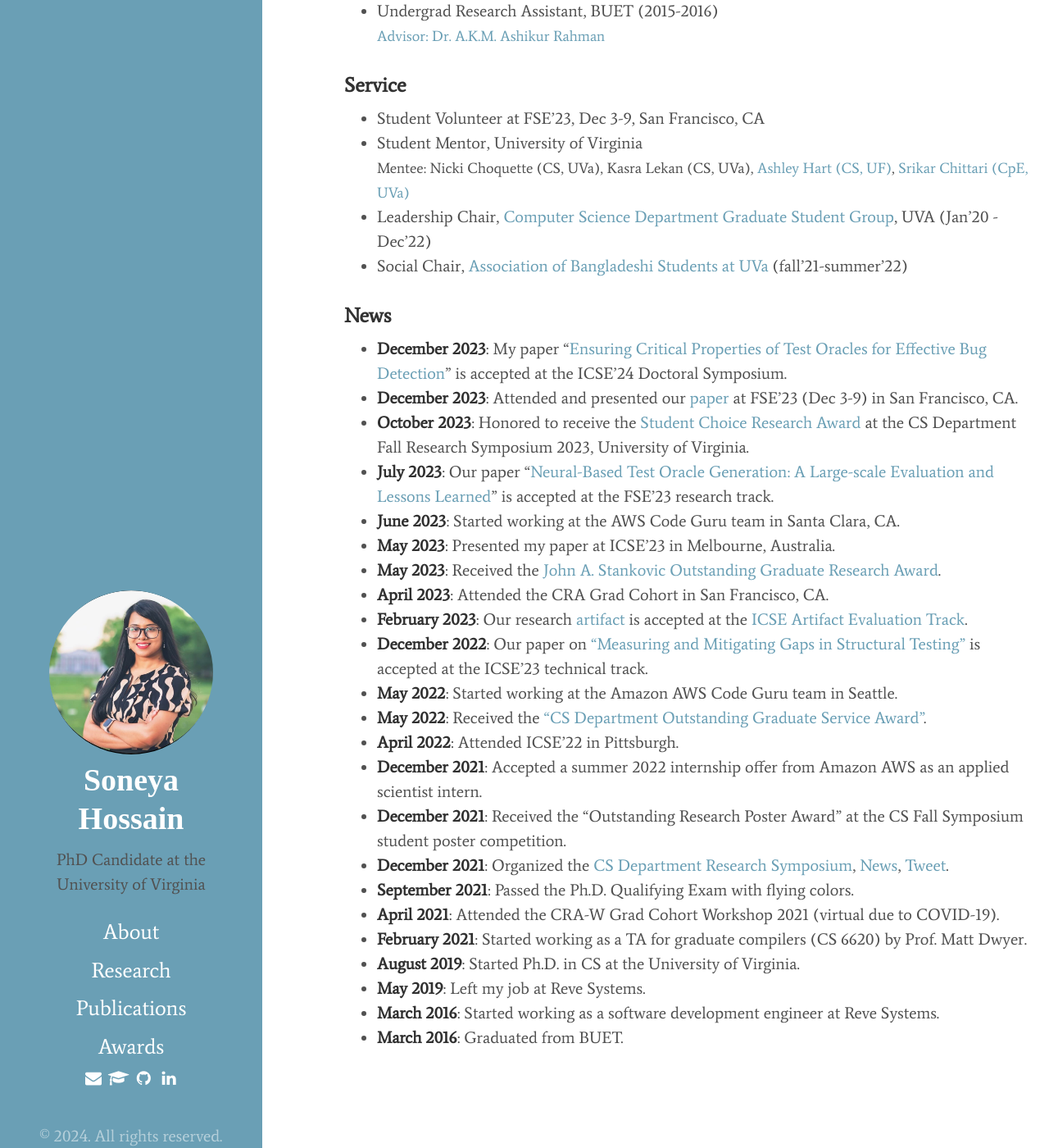
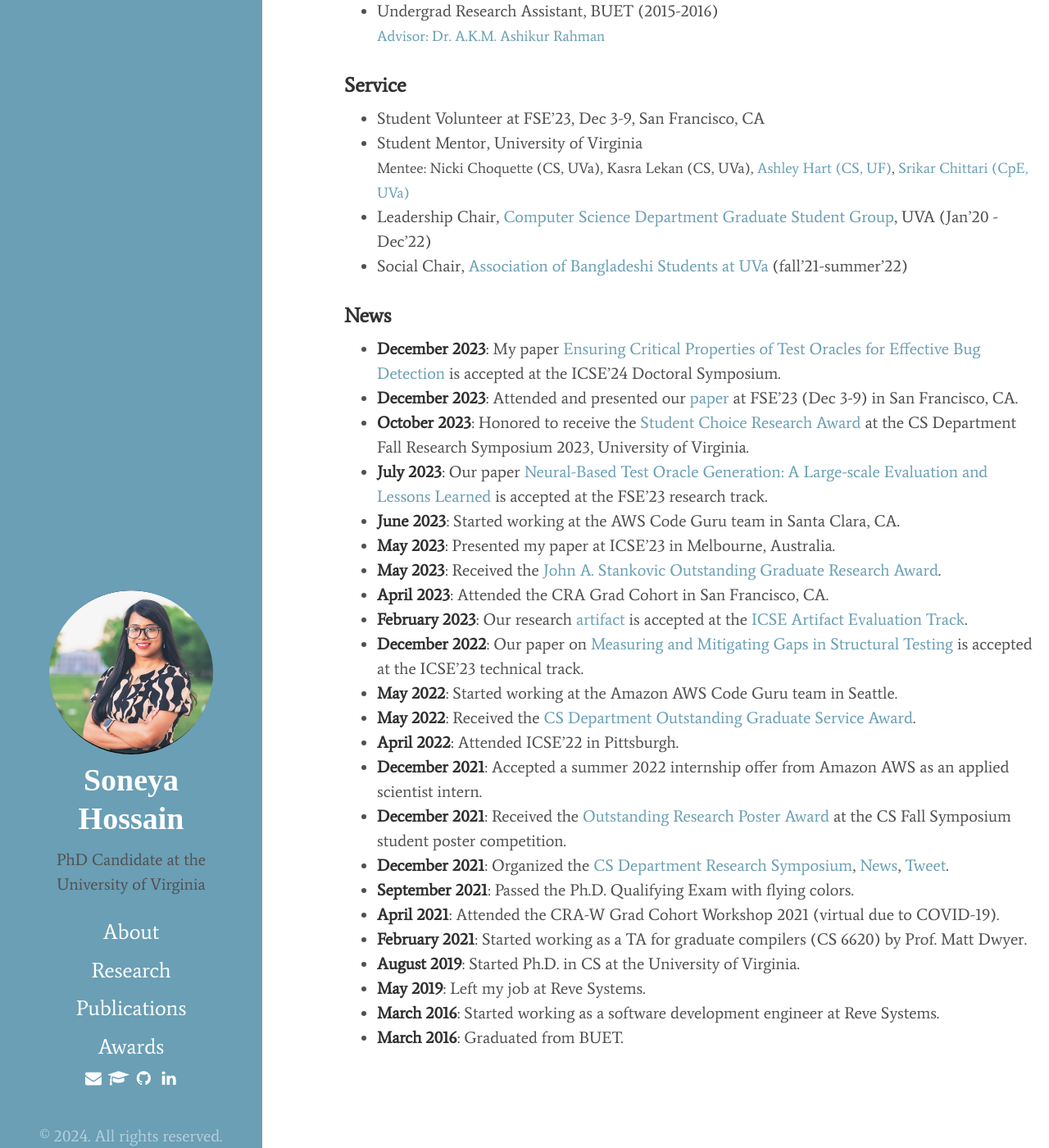
Before and after one commit to soneyahossain/soneyahossain.github.io, a Jekyll site: the page built from index.md, in a window 1280 px wide and 1400 px high, scrolled down 795 px. Shown: the whole window at 82% size. Built offline with Jekyll 4.4.1, drawn with Linux system fonts in a browser that asks for light colours; cached includes are drawn as plain includes; some of the changed lines change nothing that is shown.

Commit message:
update news

```diff
--- a/index.md
+++ b/index.md
@@ -40,21 +40,21 @@ I am a 4th-year PhD candidate in Computer Science at the University of Virginia
 
 ### News
 
-- **December 2023**: My paper "[Ensuring Critical Properties of Test Oracles for Effective Bug Detection](https://conf.researchr.org/details/icse-2024/icse-2024-doctoral-symposium/11/Ensuring-Critical-Properties-of-Test-Oracles-for-Effective-Bug-Detection)" is accepted at the ICSE'24 Doctoral Symposium.
+- **December 2023**: My paper [Ensuring Critical Properties of Test Oracles for Effective Bug Detection](https://conf.researchr.org/details/icse-2024/icse-2024-doctoral-symposium/11/Ensuring-Critical-Properties-of-Test-Oracles-for-Effective-Bug-Detection) is accepted at the ICSE'24 Doctoral Symposium.
 - **December 2023**: Attended and presented our [paper](https://dl.acm.org/doi/pdf/10.1145/3611643.3616265) at FSE'23 (Dec 3-9) in San Francisco, CA.
 - **October 2023**: Honored to receive the [Student Choice Research Award](https://engineering.virginia.edu/2023-cs-research-symposium-highlights) at the CS Department Fall Research Symposium 2023, University of Virginia.
-- **July 2023**: Our paper "[Neural-Based Test Oracle Generation: A Large-scale Evaluation and Lessons Learned](https://dl.acm.org/doi/abs/10.1145/3611643.3616265)" is accepted at the FSE'23 research track.
+- **July 2023**: Our paper [Neural-Based Test Oracle Generation: A Large-scale Evaluation and Lessons Learned](https://dl.acm.org/doi/abs/10.1145/3611643.3616265) is accepted at the FSE'23 research track.
 - **June 2023**: Started working at the AWS Code Guru team in Santa Clara, CA.
 - **May 2023**: Presented my paper at ICSE'23 in Melbourne, Australia.
 - **May 2023**: Received the [John A. Stankovic Outstanding Graduate Research Award](https://engineering.virginia.edu/cs-department-end-year-award-recipients-2022-2023).
 - **April 2023**: Attended the CRA Grad Cohort in San Francisco, CA.
 - **February 2023**: Our research [artifact](https://github.com/soneyahossain/hcc-gap-recommender) is accepted at the [ICSE Artifact Evaluation Track](https://conf.researchr.org/details/icse-2023/icse-2023-artifact-evaluation/5/Artifact-Measuring-and-Mitigating-Gaps-in-Structural-Testing).
-- **December 2022**: Our paper on ["Measuring and Mitigating Gaps in Structural Testing"](https://doi.org/10.6084/m9.figshare.21932058.v5) is accepted at the ICSE'23 technical track.
+- **December 2022**: Our paper on [Measuring and Mitigating Gaps in Structural Testing](https://doi.org/10.6084/m9.figshare.21932058.v5) is accepted at the ICSE'23 technical track.
 - **May 2022**: Started working at the Amazon AWS Code Guru team in Seattle.
-- **May 2022**: Received the ["CS Department Outstanding Graduate Service Award"](https://engineering.virginia.edu/2021-2022-cs-department-end-year-awards).
+- **May 2022**: Received the [CS Department Outstanding Graduate Service Award](https://engineering.virginia.edu/2021-2022-cs-department-end-year-awards).
 - **April 2022**: Attended ICSE'22 in Pittsburgh.
 - **December 2021**: Accepted a summer 2022 internship offer from Amazon AWS as an applied scientist intern.
-- **December 2021**: Received the "Outstanding Research Poster Award" at the CS Fall Symposium student poster competition.
+- **December 2021**: Received the [Outstanding Research Poster Award](https://engineering.virginia.edu/events/2021-fall-cs-research-symposium) at the CS Fall Symposium student poster competition.
 - **December 2021**: Organized the [CS Department Research Symposium](https://engineering.virginia.edu/events/2021-fall-cs-research-symposium), [News](https://engineering.virginia.edu/computer-science-graduate-student-group-research-symposium?fbclid=IwAR2r1lHuVFwesevFrsCqezybDSU_u3Fc-vWky6TYbQ4Jepo-gfibiRzgbMc), [Tweet](https://twitter.com/CS_UVA/status/1471529342912155650?s=20&t=YbVecueDVPOLsdDaw0sBfQ).
 - **September 2021**: Passed the Ph.D. Qualifying Exam with flying colors.
 - **April 2021**: Attended the CRA-W Grad Cohort Workshop 2021 (virtual due to COVID-19).
```
